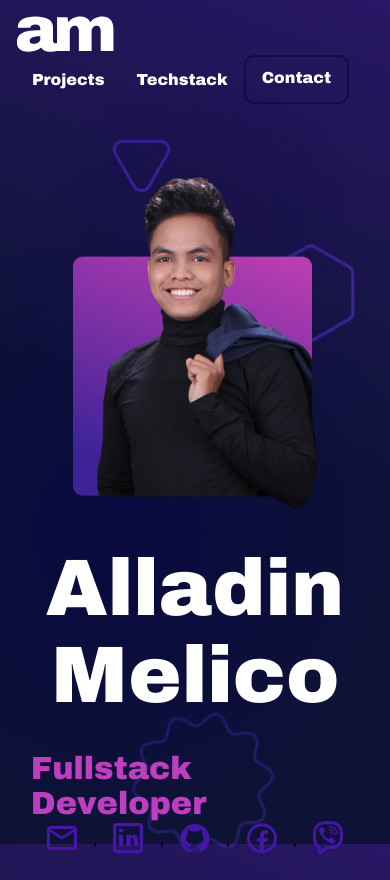
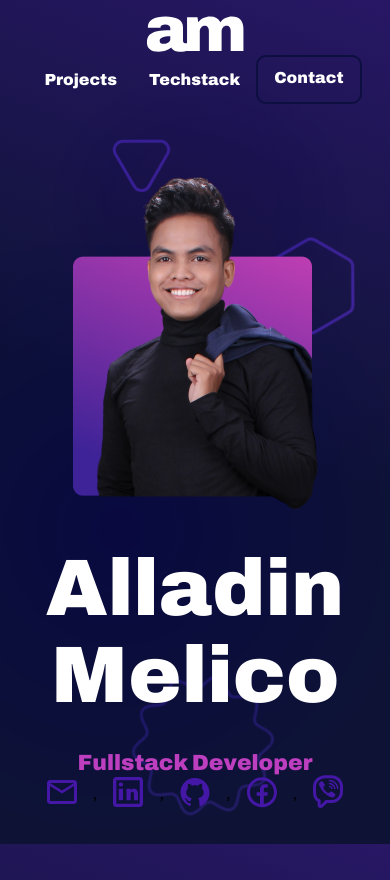
Before and after one commit to alladinmelico/alladinmelico.github.io, a website built with Vite: page index.html in a window 390 px wide. Shown: the top 880 px of the page. Built offline with nearby package versions, Linux system fonts and the light colour scheme.

Commit message:
fixed mobile view

```diff
--- a/main.js
+++ b/main.js
@@ -237,7 +237,7 @@
     </p>
   </a>
 `
-);
+).join('');
 
 const socmends = [
   {
--- a/style.scss
+++ b/style.scss
@@ -70,14 +70,20 @@
 
 h3 {
   color: $pink;
-  font-size: 32px;
+  font-size: 22px;
+  @include md {
+    font-size: 32px;
+  }
   font-weight: 900;
 }
 
 .main-nav {
   display: flex;
   flex-direction: row;
-  justify-content: space-between;
+  justify-content: center;
+  @include md {
+    justify-content: space-between;
+  }
   width: 100%;
   padding: 1rem;
   flex-wrap: wrap;
@@ -86,6 +92,7 @@
     display: flex;
     flex-direction: row;
     flex-wrap: wrap;
+
     a {
       text-decoration: none;
       color: white;
@@ -309,10 +316,12 @@
 }
 
 .techstacks {
-  margin: 2rem;
   display: flex;
   justify-content: center;
   flex-wrap: wrap;
+  @include md {
+    margin: 2rem;
+  }
   .techstack {
     margin: 1rem;
     margin-bottom: 2rem;
```
